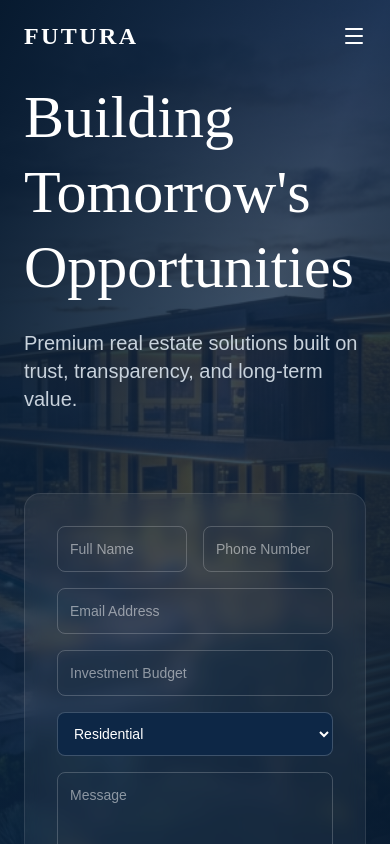
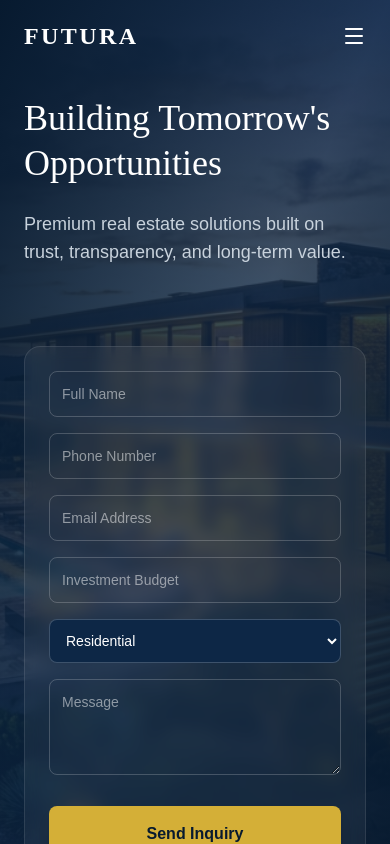
Before and after one commit to protechnicalguruji/Futura, a React (Vite) app: page / in a window 390 px wide. Shown: the top 844 px of the page. Built offline with nearby package versions, Linux system fonts and the light colour scheme.

Commit message:
style(hero): improve responsive layout and typography
Adjusted hero section spacing, container width, and font sizes to ensure better responsiveness across smaller screen sizes.

```diff
--- a/src/components/Hero.tsx
+++ b/src/components/Hero.tsx
@@ -28,13 +28,13 @@ I would like to know more about your projects.`)}`;
   };
 
   return (
-    <section id="home" className="relative min-h-screen flex items-center pt-20">
+    <section id="home" className="relative min-h-screen flex items-center pt-24 pb-12 w-full overflow-hidden">
       <img src="/images/hero_luxury_villa.jpg" className="absolute inset-0 w-full h-full object-cover" alt="Luxury Villa" />
       <div className="absolute inset-0 bg-gradient-to-br from-primary-navy via-secondary-navy/80 to-primary-navy" />
-      <div className="max-w-7xl mx-auto px-6 grid md:grid-cols-2 gap-12 items-center relative z-10">
+      <div className="max-w-7xl mx-auto px-6 grid md:grid-cols-2 gap-12 items-center relative z-10 w-full">
         <motion.div initial={{ opacity: 0, y: 20 }} animate={{ opacity: 1, y: 0 }} transition={{ duration: 0.8 }}>
-          <h1 className="font-serif text-6xl md:text-7xl leading-tight mb-6">Building Tomorrow's Opportunities</h1>
-          <p className="text-xl text-gray-light font-light mb-8 max-w-lg">Premium real estate solutions built on trust, transparency, and long-term value.</p>
+          <h1 className="font-serif text-4xl sm:text-5xl md:text-6xl lg:text-7xl leading-tight mb-6">Building Tomorrow's Opportunities</h1>
+          <p className="text-lg sm:text-xl text-gray-light font-light mb-8 max-w-lg">Premium real estate solutions built on trust, transparency, and long-term value.</p>
         </motion.div>
 
         <motion.form
@@ -42,11 +42,11 @@ I would like to know more about your projects.`)}`;
             animate={{ opacity: 1, scale: 1 }}
             transition={{ duration: 0.8, delay: 0.2 }}
             onSubmit={handleSubmit}
-            className="bg-white/5 p-8 rounded-2xl border border-white/10 backdrop-blur-sm"
+            className="bg-white/5 p-6 sm:p-8 rounded-2xl border border-white/10 backdrop-blur-sm w-full"
         >
-          <div className="grid grid-cols-2 gap-4 mb-4">
-            <input required type="text" placeholder="Full Name" className="bg-transparent border border-white/20 p-3 rounded-lg text-sm focus:border-gold outline-none" onChange={(e) => setFormData({...formData, name: e.target.value})} />
-            <input required type="text" placeholder="Phone Number" className="bg-transparent border border-white/20 p-3 rounded-lg text-sm focus:border-gold outline-none" onChange={(e) => setFormData({...formData, phone: e.target.value})} />
+          <div className="grid grid-cols-1 sm:grid-cols-2 gap-4 mb-4">
+            <input required type="text" placeholder="Full Name" className="bg-transparent border border-white/20 p-3 rounded-lg text-sm focus:border-gold outline-none w-full" onChange={(e) => setFormData({...formData, name: e.target.value})} />
+            <input required type="text" placeholder="Phone Number" className="bg-transparent border border-white/20 p-3 rounded-lg text-sm focus:border-gold outline-none w-full" onChange={(e) => setFormData({...formData, phone: e.target.value})} />
           </div>
           <input required type="email" placeholder="Email Address" className="w-full bg-transparent border border-white/20 p-3 rounded-lg text-sm mb-4 focus:border-gold outline-none" onChange={(e) => setFormData({...formData, email: e.target.value})} />
           <input type="text" placeholder="Investment Budget" className="w-full bg-transparent border border-white/20 p-3 rounded-lg text-sm mb-4 focus:border-gold outline-none" onChange={(e) => setFormData({...formData, budget: e.target.value})} />
```
